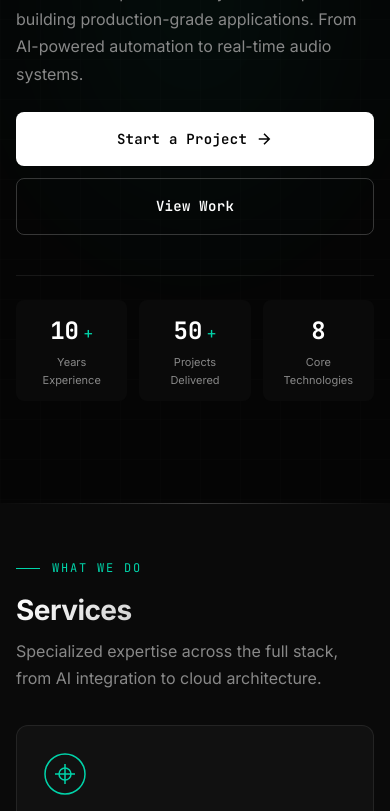
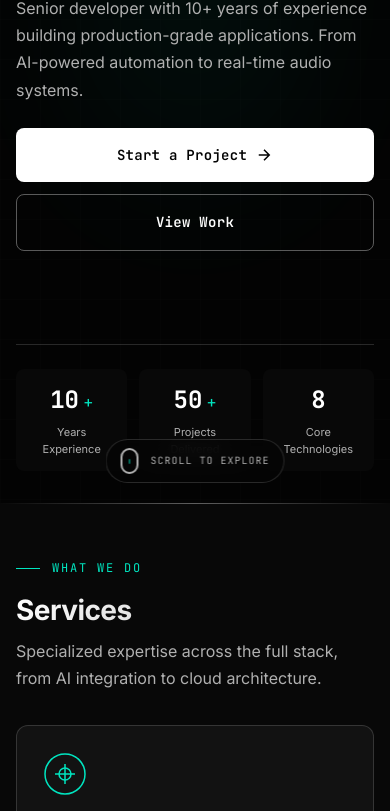
Before and after one commit to EricsonWillians/lambda-apps-website, a website: page index.html in a window 390 px wide. Shown: the part 341-1152 px from the top of the page. Drawn offline with Linux system fonts and the light colour scheme.

Commit message:
fix: scrolling, contrast, and scroll indicator
- Fixed body scroll being blocked by loader
- Changed hero from justify-content: center to flex-start with margin: auto
- Fixed scroll indicator to be fixed at bottom with backdrop blur
- Scroll indicator now hides after scrolling 50px (mobile) or 100px (desktop)
- Improved contrast: brighter accent color (#00e5c0), lighter muted text (#b0b0b0)
- Added 3-second safety fallback to ensure scroll always works
- Added pointer-events: none to hero background to prevent scroll blocking
- Fixed mobile menu to not interfere with body overflow
- Improved gradient visibility with brighter colors
- Fixed section-eyebrow line visibility

```diff
--- a/css/style.css
+++ b/css/style.css
@@ -5,23 +5,23 @@
 
 /* CSS Custom Properties */
 :root {
-    /* Colors */
-    --color-bg: #050505;
-    --color-surface: #0a0a0a;
-    --color-surface-elevated: #111111;
-    --color-surface-hover: #1a1a1a;
-    --color-border: rgba(255, 255, 255, 0.08);
-    --color-border-hover: rgba(255, 255, 255, 0.2);
+    /* Colors - High Contrast */
+    --color-bg: #030303;
+    --color-surface: #080808;
+    --color-surface-elevated: #121212;
+    --color-surface-hover: #1c1c1c;
+    --color-border: rgba(255, 255, 255, 0.15);
+    --color-border-hover: rgba(255, 255, 255, 0.35);
     --color-text: #ffffff;
-    --color-text-muted: #888888;
-    --color-text-dim: #666666;
-    --color-accent: #00d4aa;
-    --color-accent-dim: rgba(0, 212, 170, 0.1);
+    --color-text-muted: #b0b0b0;
+    --color-text-dim: #808080;
+    --color-accent: #00e5c0;
+    --color-accent-dim: rgba(0, 229, 192, 0.15);
 
     /* Gradients */
-    --gradient-primary: linear-gradient(135deg, #00d4aa 0%, #00a8e8 100%);
-    --gradient-surface: linear-gradient(180deg, rgba(255,255,255,0.03) 0%, transparent 100%);
-    --gradient-glow: radial-gradient(ellipse at center, rgba(0, 212, 170, 0.15) 0%, transparent 70%);
+    --gradient-primary: linear-gradient(135deg, #00e5c0 0%, #00d4ff 100%);
+    --gradient-surface: linear-gradient(180deg, rgba(255,255,255,0.04) 0%, transparent 100%);
+    --gradient-glow: radial-gradient(ellipse at center, rgba(0, 229, 192, 0.2) 0%, transparent 60%);
 
     /* Typography */
     --font-sans: 'Inter', -apple-system, BlinkMacSystemFont, 'Segoe UI', sans-serif;
@@ -93,8 +93,6 @@ body {
     background-color: var(--color-bg);
     overflow-x: hidden;
     min-height: 100vh;
-    /* Prevent pull-to-refresh on mobile but allow scroll */
-    overscroll-behavior-y: none;
 }
 
 /* iOS Safari fixes */
@@ -130,13 +128,21 @@ body {
    ================================================================= */
 .loader {
     position: fixed;
-    inset: 0;
+    top: 0;
+    left: 0;
+    right: 0;
+    bottom: 0;
     background: var(--color-bg);
     z-index: 9999;
     display: flex;
     align-items: center;
     justify-content: center;
-    transition: opacity 0.5s var(--ease-out-expo), visibility 0.5s;
+    transition: opacity 0.4s var(--ease-out-expo), visibility 0.4s;
+    pointer-events: none;
+}
+
+.loader:not(.hidden) {
+    pointer-events: all;
 }
 
 .loader.hidden {
@@ -507,7 +513,10 @@ p {
 /* Mobile Menu - Full screen overlay */
 .mobile-menu {
     position: fixed;
-    inset: 0;
+    top: 0;
+    left: 0;
+    right: 0;
+    bottom: 0;
     background: var(--color-bg);
     z-index: 99;
     display: flex;
@@ -516,8 +525,8 @@ p {
     opacity: 0;
     visibility: hidden;
     transition: opacity 0.4s, visibility 0.4s;
-    /* Prevent body scroll when menu is open */
-    touch-action: none;
+    overflow-y: auto;
+    -webkit-overflow-scrolling: touch;
 }
 
 .mobile-menu.active {
@@ -643,20 +652,24 @@ p {
    ================================================================= */
 .hero {
     min-height: 100vh;
-    min-height: 100dvh; /* Dynamic viewport height for mobile */
+    min-height: 100svh; /* Small viewport height for mobile */
     display: flex;
     flex-direction: column;
-    justify-content: center;
+    justify-content: flex-start;
     position: relative;
     padding: 100px var(--container-padding) var(--space-xl);
-    overflow: hidden;
+    overflow: visible;
 }
 
 .hero-background {
     position: absolute;
-    inset: 0;
+    top: 0;
+    left: 0;
+    right: 0;
+    bottom: 0;
     z-index: -1;
     overflow: hidden;
+    pointer-events: none;
 }
 
 .hero-grid {
@@ -692,8 +705,9 @@ p {
 
 .hero-content {
     max-width: var(--container-max);
-    margin: 0 auto;
+    margin: auto;
     width: 100%;
+    padding-top: var(--space-xl);
 }
 
 .hero-eyebrow {
@@ -849,54 +863,74 @@ p {
     }
 }
 
-/* Scroll Indicator - Hidden on mobile */
+/* Scroll Indicator - Fixed at bottom */
 .scroll-indicator {
-    display: none;
-}
-
-@media (min-width: 768px) {
-    .scroll-indicator {
-        display: flex;
-        position: absolute;
-        bottom: var(--space-xl);
+    display: flex;
+    position: fixed;
+    bottom: 24px;
     left: 50%;
     transform: translateX(-50%);
-        flex-direction: column;
     align-items: center;
     gap: var(--space-sm);
+    opacity: 1;
+    transition: opacity 0.4s, transform 0.4s, visibility 0.4s;
+    z-index: 50;
+    background: rgba(5, 5, 5, 0.8);
+    backdrop-filter: blur(10px);
+    -webkit-backdrop-filter: blur(10px);
+    padding: 10px 16px;
+    border-radius: 100px;
+    border: 1px solid var(--color-border);
+}
+
+.scroll-indicator.hidden {
     opacity: 0;
-        animation: fadeIn 0.6s var(--ease-out-expo) 1s forwards;
+    visibility: hidden;
+    transform: translateX(-50%) translateY(20px);
+    pointer-events: none;
 }
 
 .scroll-mouse {
-        width: 24px;
-        height: 36px;
+    width: 18px;
+    height: 26px;
     border: 2px solid var(--color-text-muted);
-        border-radius: 12px;
+    border-radius: 9px;
     display: flex;
     justify-content: center;
-        padding-top: 8px;
+    padding-top: 5px;
+    flex-shrink: 0;
 }
 
 .scroll-wheel {
-        width: 4px;
-        height: 8px;
-        background: var(--color-text-muted);
+    width: 2px;
+    height: 5px;
+    background: var(--color-accent);
     border-radius: 2px;
     animation: scrollWheel 2s ease-in-out infinite;
 }
 
 @keyframes scrollWheel {
     0%, 100% { transform: translateY(0); opacity: 1; }
-        50% { transform: translateY(8px); opacity: 0.3; }
+    50% { transform: translateY(5px); opacity: 0.3; }
 }
 
 .scroll-text {
     font-family: var(--font-mono);
-        font-size: 0.75rem;
+    font-size: 0.6875rem;
     color: var(--color-text-muted);
     text-transform: uppercase;
     letter-spacing: 0.1em;
+    white-space: nowrap;
+}
+
+@media (max-width: 767px) {
+    .scroll-indicator {
+        bottom: calc(20px + env(safe-area-inset-bottom, 0px));
+        padding: 8px 14px;
+    }
+
+    .scroll-text {
+        font-size: 0.625rem;
     }
 }
 
--- a/index.html
+++ b/index.html
@@ -134,7 +134,7 @@
                 </div>
             </div>
 
-            <div class="scroll-indicator" data-animate="fade-in" data-delay="800">
+            <div class="scroll-indicator" id="scrollIndicator">
                 <div class="scroll-mouse">
                     <div class="scroll-wheel"></div>
                 </div>
--- a/js/main.js
+++ b/js/main.js
@@ -22,17 +22,39 @@
     function hideLoader() {
         if (loader) {
             // Shorter loader time on mobile
-            const loadTime = isTouchDevice ? 800 : 1200;
+            const loadTime = isTouchDevice ? 400 : 800;
             setTimeout(() => {
                 loader.classList.add('hidden');
+                // Remove overflow hidden from body - critical for scrolling
                 document.body.style.overflow = '';
+                document.body.style.height = '';
+                document.documentElement.style.overflow = '';
                 // Trigger scroll animations after loader
                 initScrollAnimations();
+
+                // Force scroll indicator to show
+                const scrollIndicator = document.getElementById('scrollIndicator');
+                if (scrollIndicator) {
+                    scrollIndicator.style.opacity = '1';
+                    scrollIndicator.style.visibility = 'visible';
+                }
             }, loadTime);
         }
     }
 
+    // Only hide overflow during load
     document.body.style.overflow = 'hidden';
+    document.body.style.height = '100vh';
+
+    // Safety fallback - always enable scroll after 3 seconds max
+    setTimeout(() => {
+        document.body.style.overflow = '';
+        document.body.style.height = '';
+        document.documentElement.style.overflow = '';
+        if (loader && !loader.classList.contains('hidden')) {
+            loader.classList.add('hidden');
+        }
+    }, 3000);
 
     // Use DOMContentLoaded for faster startup
     if (document.readyState === 'loading') {
@@ -131,7 +153,11 @@
 
             menuToggle.classList.toggle('active', isMenuOpen);
             mobileMenu.classList.toggle('active', isMenuOpen);
-            document.body.style.overflow = isMenuOpen ? 'hidden' : '';
+
+            // Only toggle overflow if loader is hidden
+            if (!loader || loader.classList.contains('hidden')) {
+                document.body.style.overflow = isMenuOpen ? 'hidden' : '';
+            }
 
             // Accessibility
             menuToggle.setAttribute('aria-expanded', isMenuOpen);
@@ -163,11 +189,13 @@
     }
 
     // ========================================================================
-    // Header Scroll Effect - Throttled
+    // Header Scroll Effect & Scroll Indicator - Throttled
     // ========================================================================
     const header = document.getElementById('header');
+    const scrollIndicator = document.getElementById('scrollIndicator');
     let lastScroll = 0;
     let ticking = false;
+    let scrollIndicatorHidden = false;
 
     function updateHeader() {
         const currentScroll = window.pageYOffset;
@@ -178,6 +206,13 @@
             } else {
                 header.classList.remove('scrolled');
             }
+        }
+
+        // Hide scroll indicator after user scrolls (smaller threshold for mobile)
+        const hideThreshold = isTouchDevice ? 50 : 100;
+        if (!scrollIndicatorHidden && scrollIndicator && currentScroll > hideThreshold) {
+            scrollIndicator.classList.add('hidden');
+            scrollIndicatorHidden = true;
         }
 
         lastScroll = currentScroll;
```
Lines whose indentation alone changed are shown as unchanged.
